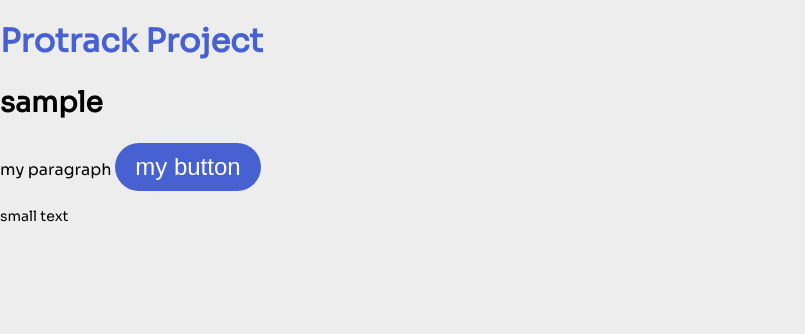
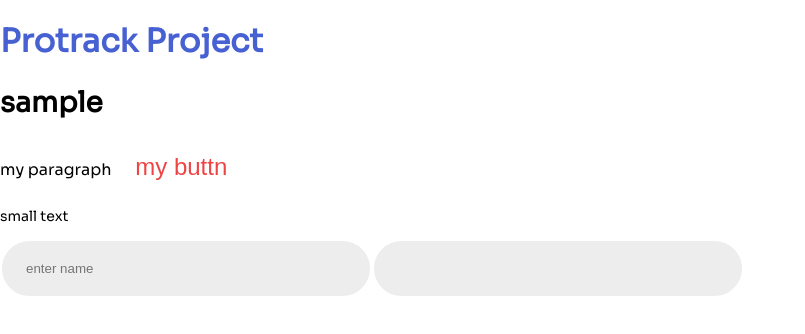
Before and after one commit to nerdyeye/protrack-frontend, a React (Create React App) app: page / in a window 1280 px wide. Shown: the top 334 px of the page, without its empty margins (0-805 px from the left). Built offline with nearby package versions, Linux system fonts and the light colour scheme.

Commit message:
updated file structure

```diff
--- a/package.json
+++ b/package.json
@@ -9,6 +9,8 @@
     "@testing-library/jest-dom": "^5.16.4",
     "@testing-library/react": "^13.3.0",
     "@testing-library/user-event": "^13.5.0",
+    "feather-icons": "^4.29.0",
+    "feather-icons-react": "^0.5.0",
     "react": "^18.2.0",
     "react-dom": "^18.2.0",
     "react-router-dom": "^6.3.0",
--- a/src/App.css
+++ b/src/App.css
@@ -1,5 +1,5 @@
 body{
   box-sizing: border-box;
   margin: 0;
-  background-color: #EDEDED;
+  background-color: #ffffff;
 }
--- a/src/App.js
+++ b/src/App.js
@@ -1,16 +1,19 @@
 import { Routes } from 'react-router-dom';
 import './App.css';
-import {pri500, } from './components/Colors'
-import {Button} from './components/Buttons'
-import { BigParagraph, HeadingOne, HeadingTwo, Paragraph } from './components/Text';
+import {pri500, } from './helpers/Colors';
+import {Button} from './components/atoms/Buttons';
+import { BigParagraph, HeadingOne, HeadingTwo, Paragraph } from './components/atoms/Text';
+import {Input, PasswordInput} from './components/atoms/Inputs';
 
 function App() {
   return (
     <div>
       <HeadingOne style={{color:pri500}}> Protrack Project</HeadingOne>
       <HeadingTwo>sample</HeadingTwo>
-      <BigParagraph>my paragraph <Button  color="primary" size="large">my button</Button> </BigParagraph>
+      <BigParagraph>my paragraph <Button type='text'  color="error" size="large">my buttn</Button> </BigParagraph>
       <Paragraph>small text</Paragraph>
+      <Input placeholder="enter name" />
+      <PasswordInput />
       <Routes>
 
       </Routes>
--- a/src/components/Buttons.jsx
+++ b/src/components/atoms/Buttons.jsx
@@ -1,5 +1,5 @@
 import styled from 'styled-components';
-import { pri500, pri700, sec500, success500, warn500, err500, info500, grey500, success700, sec700, warn700, err700, info700, grey700 } from './Colors';
+import { pri500, pri700, sec500, success500, warn500, err500, info500, grey500, success700, sec700, warn700, err700, info700, grey700 } from '../../helpers/Colors';
 
 export const Button = styled.button`
     font-size: ${props=>props.size==='large'? '24px' :
--- /dev/null
+++ b/src/components/atoms/Inputs.jsx
@@ -0,0 +1,39 @@
+import styled from 'styled-components';
+import {  success500, err500, info500, grey500, grey50, success50,err50, grey400 } from '../../helpers/Colors';
+
+export const Input = styled.input`
+    width: 25%;
+    padding: 20px 24px;
+    border-radius: 30px;
+    color: ${grey400};
+
+    background-color:${props => props.status !=='error' && props.status !=='success'? grey50:
+    props.status === 'error' ? err50:
+    props.status === 'success' ? success50:
+    grey50};
+
+    border:${props=>`2px solid
+    ${props.status !== 'error' && props.status !== 'success' && props.status !== 'disabled'? '#fff':
+      props.status === 'disabled' ? grey500:
+      props.status === 'success' ? success500:
+      props.status === 'error'? err500:
+      '#fff'}`
+    };
+
+  &:hover{
+    border:${props => `2px solid ${props.status !== 'error' && props.status !== 'success' && props.status !== 'disabled'? info500:
+    props.status === 'error' ? err500:
+    props.status === 'success' ? success500:
+    props.status === 'disabled' ? grey500:
+  info500}`
+  }
+  };
+`
+
+
+export const PasswordInput = styled(Input).attrs({
+    type: "password",
+
+  })`
+
+  `
```
Also changed, not shown: src/components/molecules/Navbar/Navbar.jsx (added, +13 -0 lines), src/components/atoms/Text.jsx (renamed from src/components/Text.jsx), src/components/molecules/Footer/Footer.jsx (added), src/components/pages/Home.jsx (added), src/helpers/Colors.jsx (renamed from src/components/Colors.jsx), 1 other file (tests, documents, lock files or other folders).
